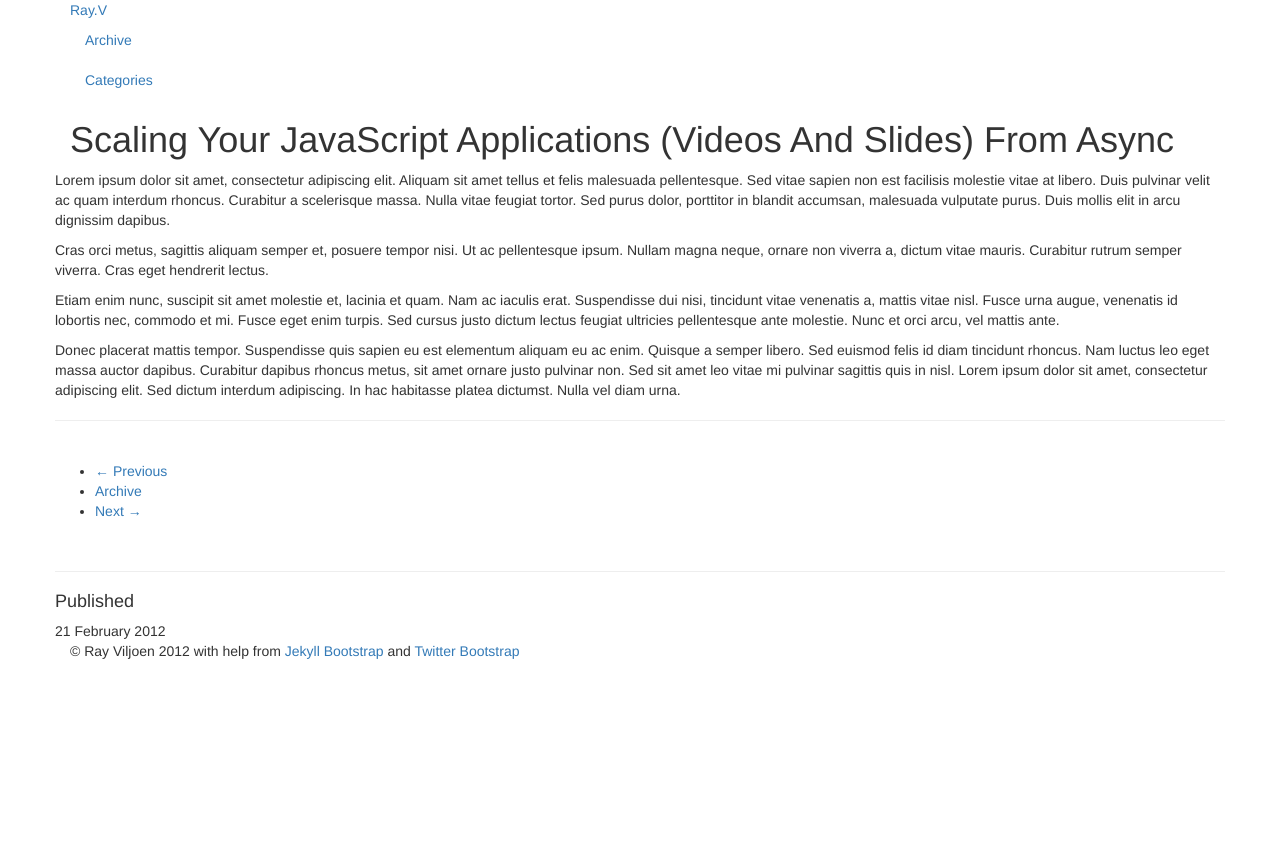
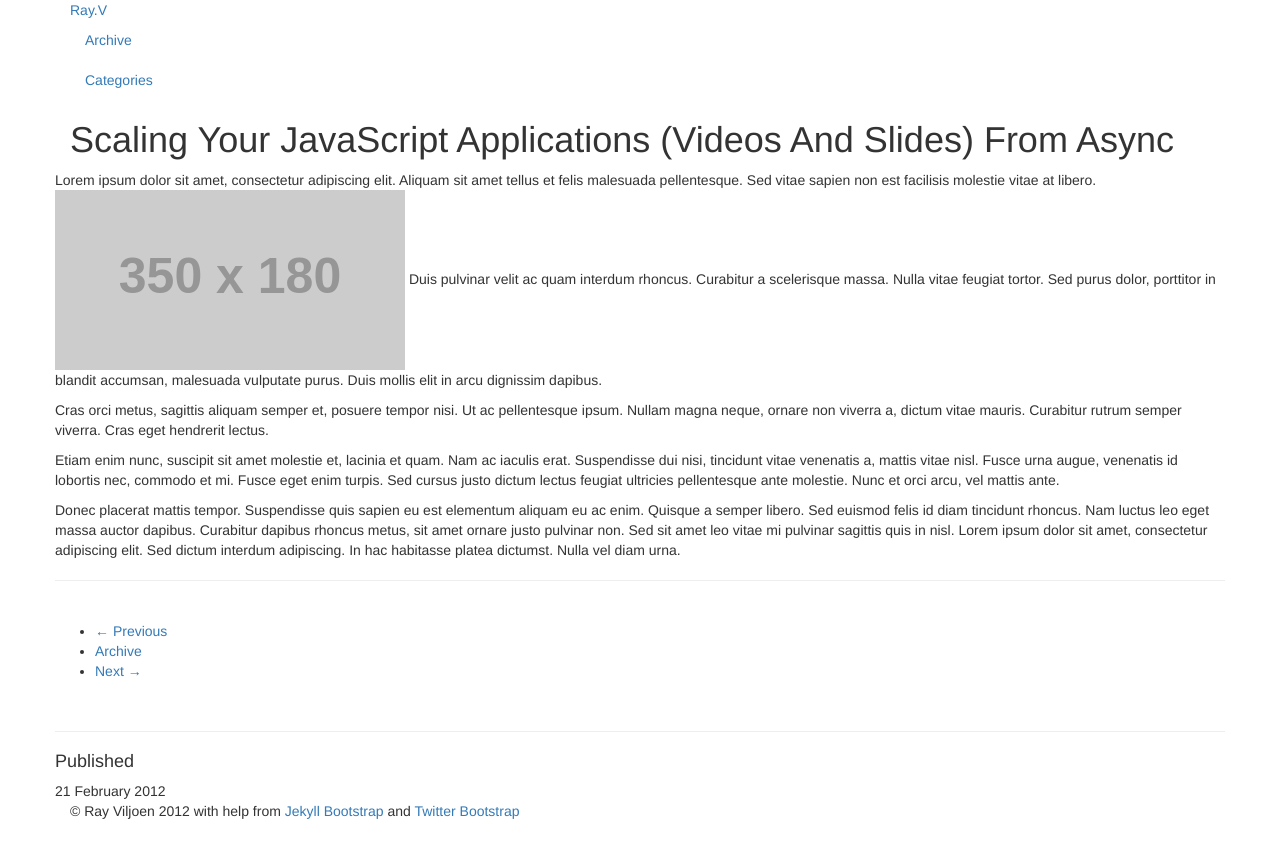
Before and after one commit to RayViljoen/rayviljoen.github.com, a Jekyll site: the page built from _posts/2012-02-21-my-second-test-post.md, in a window 1280 px wide. Shown: the top 858 px of the page. Built offline with Jekyll 4.4.1, drawn with Linux system fonts in a browser that asks for light colours; nearby versions of some CDN libraries; library files that are not in the unit come from our copies.

Commit message:
20-04 (5)

```diff
--- a/_posts/2012-02-21-my-second-test-post.md
+++ b/_posts/2012-02-21-my-second-test-post.md
@@ -5,7 +5,7 @@ category: "Testing"
 ---
 {% include JB/setup %}
 
-Lorem ipsum dolor sit amet, consectetur adipiscing elit. Aliquam sit amet tellus et felis malesuada pellentesque. Sed vitae sapien non est facilisis molestie vitae at libero. Duis pulvinar velit ac quam interdum rhoncus. Curabitur a scelerisque massa. Nulla vitae feugiat tortor. Sed purus dolor, porttitor in blandit accumsan, malesuada vulputate purus. Duis mollis elit in arcu dignissim dapibus.
+Lorem ipsum dolor sit amet, consectetur adipiscing elit. Aliquam sit amet tellus et felis malesuada pellentesque. Sed vitae sapien non est facilisis molestie vitae at libero.<img src="http://placehold.it/350x180" class="align_left"> Duis pulvinar velit ac quam interdum rhoncus. Curabitur a scelerisque massa. Nulla vitae feugiat tortor. Sed purus dolor, porttitor in blandit accumsan, malesuada vulputate purus. Duis mollis elit in arcu dignissim dapibus.
 
 <!-- more -->
 
--- a/assets/themes/twitter/css/style.css
+++ b/assets/themes/twitter/css/style.css
@@ -143,6 +143,7 @@ p{
 	border-radius: 5px;
 	background-color: #F7F7F7;
 	border: 1px solid #F0F0F0;
+	overflow: auto;
 }
 
 .container .content article img.align_left{
```
Also changed, not shown: 4 other files.
